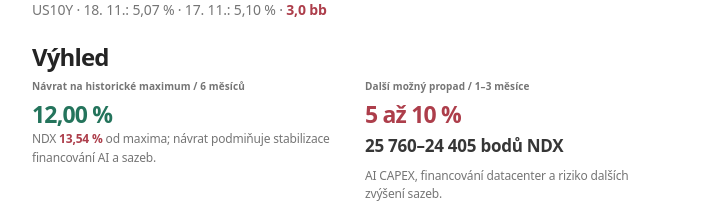
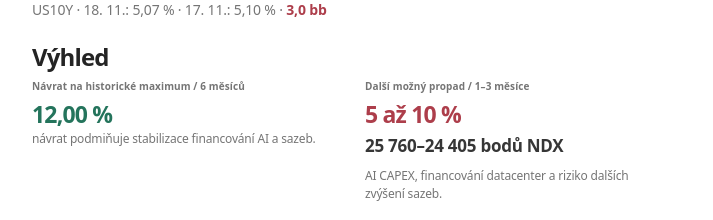
Before and after one commit to MichalMachalik/Nasdaq100-PAYandPRAY, a plain HTML site: page index.html in a window 1280 px wide. Shown: the part 1100-1320 px from the top of the page, without its empty margins (283-996 px from the left). Drawn offline with Linux system fonts and the light colour scheme.

Commit message:
Fix currency-icon regex escaping and peak commentary cleanup

```diff
--- a/index.html
+++ b/index.html
@@ -605,12 +605,12 @@ const CURRENCY_INLINE_SVG={
 const appendCurrencyText=(fragment,value)=>{
   const text=String(value??'');
   // A slash identifies currency pairs: EUR/USD and EUR/CZK must stay unchanged.
-  const pattern=/(^|[^\\p{L}\\p{N}\/])(USD|EUR)(?=$|[^\\p{L}\\p{N}\/])/giu;
+  const pattern=/(^|[^\p{L}\p{N}\/])(USD|EUR)(?=$|[^\p{L}\p{N}\/])/giu;
   let from=0,found;
   while((found=pattern.exec(text))!==null){
     let before=text.slice(from,found.index)+found[1];
     // Keep units attached to preceding numeric values, avoiding orphaned icons.
-    if(/\\d[^\\n]*\\s$/u.test(before))before=before.replace(/\\s$/u,'\\u00a0');
+    if(/\d[^\n]*\s$/u.test(before))before=before.replace(/\s$/u,'\u00a0');
     if(before)fragment.append(document.createTextNode(before));
     const unit=found[2].toUpperCase();
     const span=document.createElement('span');
@@ -643,7 +643,7 @@ const setSentences=(id,value)=>{const el=$(id);if(el)renderSigned(el,sentenceBre
 // The distance-from-peak statistic is already displayed above the analysis.
 const cleanAthReason=value=>{
   const original=String(value??'').trim();
-  const cleaned=original.replace(/^\\s*(?:(?:cash\\s+)?NDX|Nasdaq(?:-100)?)[\\s:]*[+−-]?\\s*\\d+(?:[.,]\\d+)?\\s*%\\s*(?:od\\s+(?:historického\\s+)?maxima|pod\\s+(?:historickým\\s+)?maximem)\\s*[;,.]?\\s*/iu,'').trim();
+  const cleaned=original.replace(/^\s*(?:(?:cash\s+)?NDX|Nasdaq(?:-100)?)[\s:]*[+−-]?\s*\d+(?:[.,]\d+)?\s*%\s*(?:od\s+(?:historického\s+)?maxima|pod\s+(?:historickým\s+)?maximem)\s*[;,.]?\s*/iu,'').trim();
   return cleaned||'Čeká na aktualizaci';
 };
 const displayScenario=value=>String(value??'—').split(/\s*\(/u)[0].replace(/(^|[^\p{L}\d])([+−-])(?=\s*\d)/gu,'$1').trim();
```
